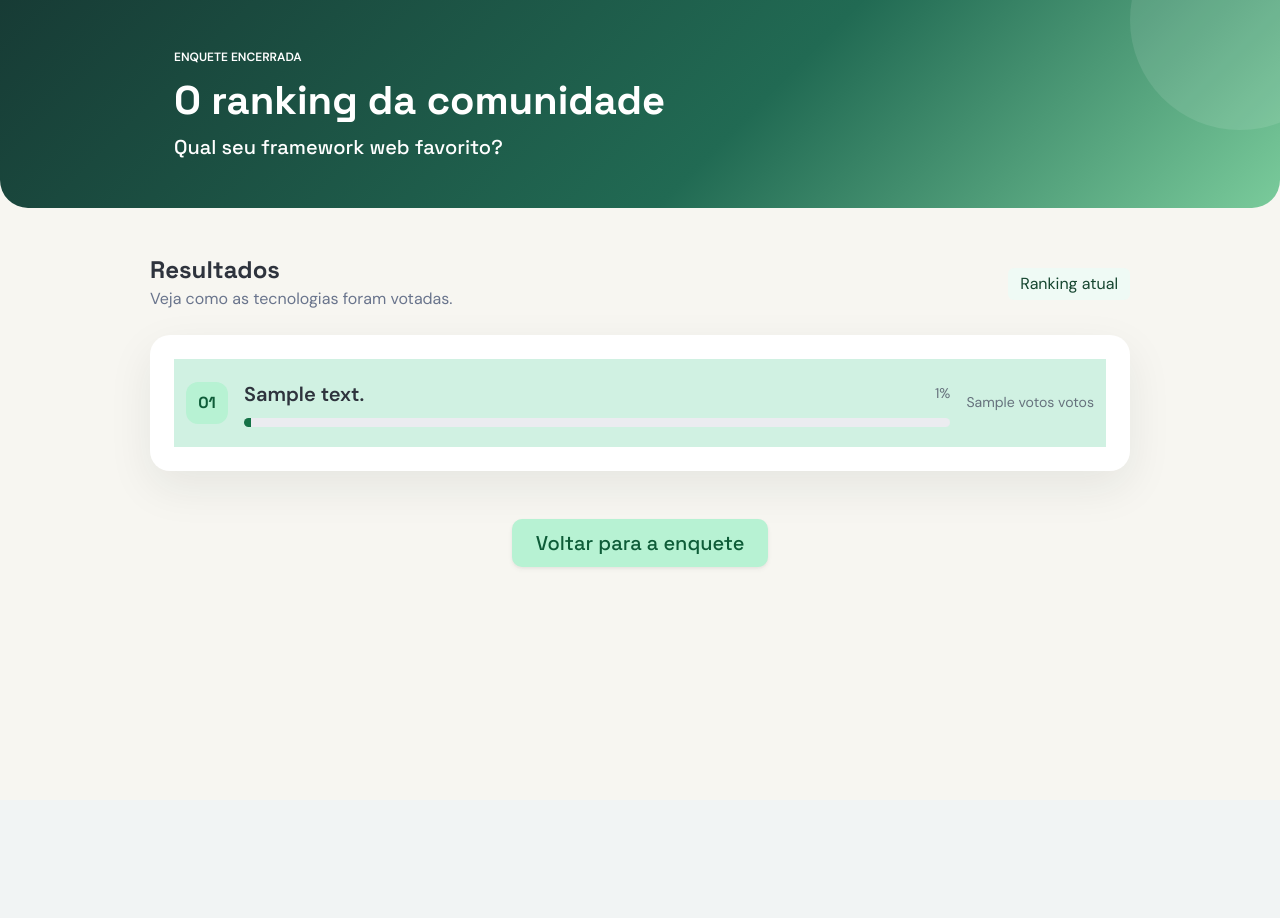
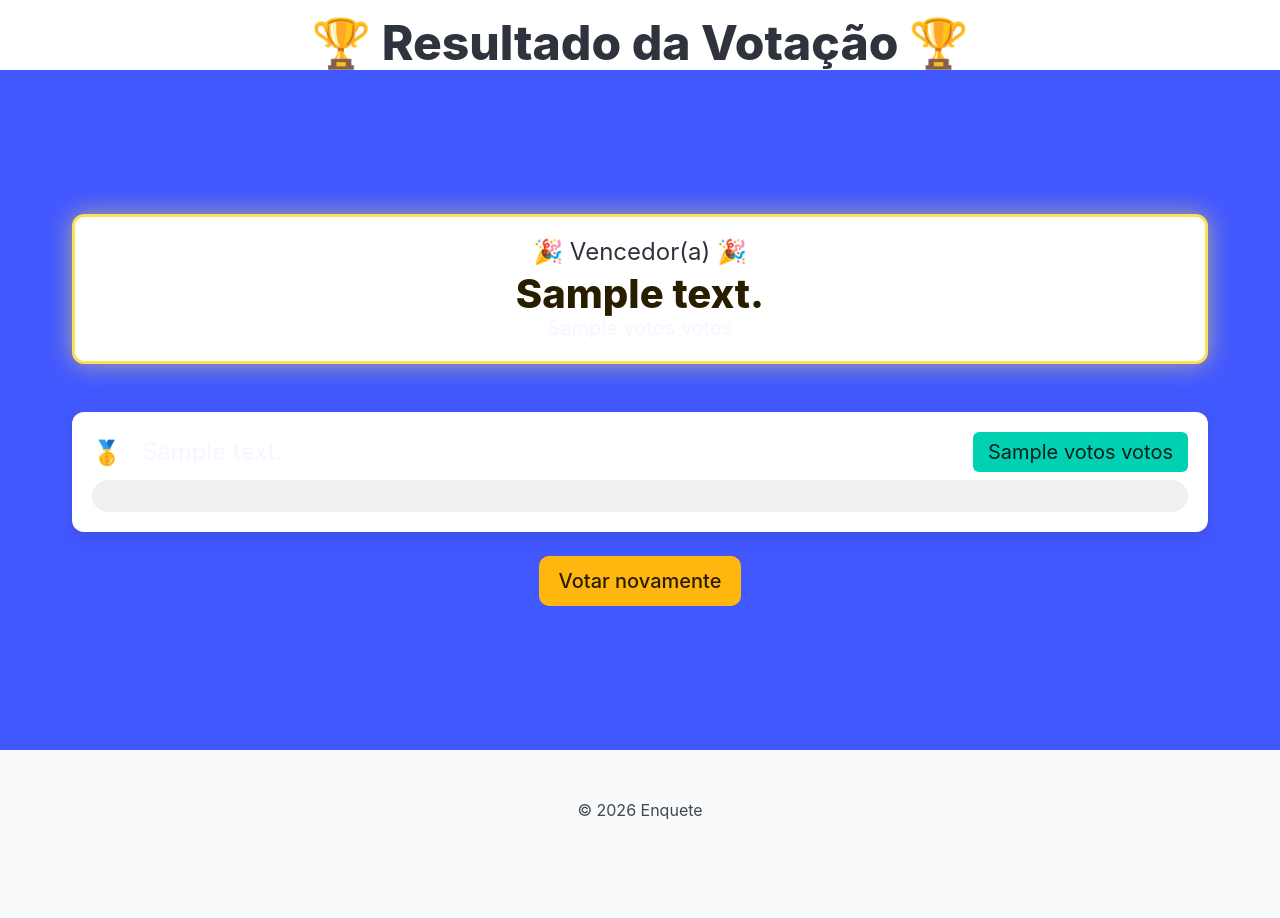
Before and after one commit to rodrigosoadev/devweb-20262, a Django app: template projsala/enquete/templates/enquete/resultado.html in a window 1280 px wide. Before the commit the page ends 569 px from the top, so only its background shows below. Run offline with Django 5.2, Linux system fonts and the light colour scheme; the template is opened without the code that fills it: most values are stand-ins (such as "Sample title", 1, 10 or a date in 2020).

Commit message:
fix: corrigindo arquivos

```diff
--- a/projsala/enquete/templates/enquete/index.html
+++ b/projsala/enquete/templates/enquete/index.html
@@ -14,7 +14,7 @@
         <section class="hero is-link">
             <div class="hero-body">
                 <div class="container">
-                    <form id="enquete-form" action="votar/" >
+                    <form id="enquete-form" action="{% url 'enquete:votar' %}" >
                         <h2 class="subtitle is-3">{{ pergunta }}</h2>
                         {% for alternativa in alternativas %}
                         <div class="control mb-3">
--- a/projsala/enquete/templates/enquete/resultado.html
+++ b/projsala/enquete/templates/enquete/resultado.html
@@ -3,129 +3,81 @@
 <head>
     <meta charset="UTF-8">
     <meta name="viewport" content="width=device-width, initial-scale=1.0">
-	<title>Resultado da enquete</title>
-	<link rel="preconnect" href="https://fonts.googleapis.com">
-	<link rel="preconnect" href="https://fonts.gstatic.com" crossorigin>
-	<link href="https://fonts.googleapis.com/css2?family=DM+Sans:wght@400;500;600;700&family=Space+Grotesk:wght@500;600;700&display=swap" rel="stylesheet">
+    <title>Resultado da Enquete</title>
     <link rel="stylesheet" href="https://cdn.jsdelivr.net/npm/bulma@1.0.4/css/bulma.min.css">
     <style>
-		:root {
-			--ink: #17212b;
-			--muted: #66727d;
-			--mint: #b7f2d3;
-			--mint-dark: #157347;
-			--cream: #f7f6f1;
+        .ranking-bar {
+            height: 2rem;
+            border-radius: 9999px;
+            background: linear-gradient(90deg, #00d1b2, #7a5af8);
+            transition: width 1s ease-in-out;
         }
-
-		html { background: var(--cream); }
-		body {
-			color: var(--ink);
-			font-family: "DM Sans", sans-serif;
-			min-height: 100vh;
+        .ranking-track {
+            background-color: #f0f0f0;
+            border-radius: 9999px;
+            overflow: hidden;
         }
-
-		.title, .subtitle, .button { font-family: "Space Grotesk", sans-serif; }
-		.results-shell { max-width: 980px; margin: 0 auto; }
-		.results-hero {
-			background: linear-gradient(135deg, #173b35 0%, #216a53 58%, #7acb9b 100%);
-			border-radius: 0 0 28px 28px;
-			color: white;
-			overflow: hidden;
-			position: relative;
-		}
-		.results-hero::after {
-			background: rgba(255, 255, 255, .1);
-			border-radius: 50%;
-			content: "";
-			height: 220px;
-			position: absolute;
-			right: -70px;
-			top: -90px;
-			width: 220px;
-		}
-		.results-hero .title, .results-hero .subtitle { color: white; position: relative; z-index: 1; }
-		.ranking-panel { background: white; border-radius: 20px; box-shadow: 0 16px 45px rgba(23, 33, 43, .08); }
-		.ranking-row { border-bottom: 1px solid #edf0ed; padding: 1.25rem 0; }
-		.ranking-row:last-child { border-bottom: 0; }
-		.rank-number {
-			align-items: center;
-			background: #eff5f1;
-			border-radius: 12px;
-			color: var(--mint-dark);
-			display: flex;
-			font-family: "Space Grotesk", sans-serif;
-			font-weight: 700;
-			height: 42px;
-			justify-content: center;
-			width: 42px;
-		}
-		.rank-number.is-winner { background: var(--mint); color: #0e5c38; }
-		.progress-wrap { flex: 1; }
-		.progress { background-color: #edf2ee; height: 9px; margin: .55rem 0 0; }
-		.progress::-webkit-progress-value { background-color: var(--mint-dark); }
-		.progress::-moz-progress-bar { background-color: var(--mint-dark); }
-		.metric { color: var(--muted); font-size: .88rem; white-space: nowrap; }
-		.vote-button { background: var(--mint); border: 0; color: #0e5c38; }
-		.vote-button:hover { background: #96e8bb; color: #0e5c38; }
-		@media (max-width: 600px) {
-			.results-hero { border-radius: 0 0 20px 20px; }
-			.ranking-panel { border-radius: 16px; }
-			.metric { font-size: .8rem; }
+        .winner-card {
+            border: 3px solid #ffdd57;
+            box-shadow: 0 0 25px rgba(255, 221, 87, 0.6);
         }
     </style>
 </head>
 <body>
+    <header>
+        <h1 class="title is-1 has-text-centered mt-4">🏆 Resultado da Votação 🏆</h1>
+    </header>
     <main>
-		<section class="results-hero">
-			<div class="results-shell px-5 py-6">
-				<p class="is-size-7 has-text-weight-semibold is-uppercase mb-3">Enquete encerrada</p>
-				<h1 class="title is-2 mb-3">O ranking da comunidade</h1>
-				<p class="subtitle is-5 mb-0">Qual seu framework web favorito?</p>
+        <section class="hero is-link is-medium">
+            <div class="hero-body">
+                <div class="container">
+                    {% with ranking=alternativas|dictsortreversed:"votos" %}
+
+                    <!-- Destaque do vencedor -->
+                    <div class="box winner-card has-text-centered mb-6">
+                        <p class="subtitle is-4 mb-1 has-text-dark">🎉 Vencedor(a) 🎉</p>
+                        <p class="title is-2 has-text-warning-dark">{{ ranking.0.texto }}</p>
+                        <p class="subtitle is-5">{{ ranking.0.votos }} voto{{ ranking.0.votos|pluralize }}</p>
                     </div>
-		</section>
 
-		<section class="section pt-6">
-			<div class="results-shell">
-				<div class="level mb-5">
+                    <!-- Ranking com barras -->
+                    {% for alternativa in ranking %}
+                    <div class="box mb-4">
+                        <div class="level mb-2">
                             <div class="level-left">
-						<div>
-							<h2 class="title is-4 mb-1">Resultados</h2>
-							<p class="has-text-grey">Veja como as tecnologias foram votadas.</p>
+                                <span class="title is-4 mr-2">
+                                    {% if forloop.first %}🥇{% elif forloop.counter == 2 %}🥈{% elif forloop.counter == 3 %}🥉{% else %}#{{ forloop.counter }}{% endif %}
+                                </span>
+                                <span class="subtitle is-4">{{ alternativa.texto }}</span>
+                            </div>
+                            <div class="level-right">
+                                <span class="tag is-primary is-large">{{ alternativa.votos }} voto{{ alternativa.votos|pluralize }}</span>
                             </div>
                         </div>
-					<div class="level-right">
-						<span class="tag is-success is-light is-medium">Ranking atual</span>
+                        <div class="ranking-track">
+                            {% if ranking.0.votos > 0 %}
+                                {% widthratio alternativa.votos ranking.0.votos 100 as percentual %}
+                            {% else %}
+                                {% widthratio 0 1 100 as percentual %}
+                            {% endif %}
+                            <div class="ranking-bar" style="width: {{ percentual }}%;"></div>
                         </div>
                     </div>
+                    {% endfor %}
 
-				<div class="ranking-panel p-5">
-					{% with itens=ranking|default:alternativas %}
-						{% for item in itens %}
-							<div class="ranking-row is-flex is-align-items-center {% if forloop.first %}has-background-success-light px-3{% endif %}">
-								<div class="rank-number {% if forloop.first %}is-winner{% endif %} mr-4">{{ forloop.counter|stringformat:"02d" }}</div>
-								<div class="progress-wrap">
-									<div class="is-flex is-justify-content-space-between is-align-items-center">
-										<strong class="is-size-5">{{ item.nome|default:item.texto }}</strong>
-										<span class="metric">{{ item.percentual|default:0 }}%</span>
+                    {% endwith %}
+
+                    <div class="has-text-centered mt-5">
+                        <a href="{% url 'enquete:index' %}" class="button is-warning is-medium">Votar novamente</a>
                     </div>
-									<progress class="progress is-success" value="{{ item.percentual|default:0 }}" max="100">{{ item.percentual|default:0 }}%</progress>
-								</div>
-								<span class="metric ml-4">{{ item.votos|default:0 }} voto{{ item.votos|default:0|pluralize }}</span>
-							</div>
-						{% empty %}
-							<div class="has-text-centered py-6">
-								<p class="title is-5">Ainda não há votos</p>
-								<p class="has-text-grey">Participe para inaugurar este ranking.</p>
-							</div>
-						{% endfor %}
-					{% endwith %}
-				</div>
-
-				<div class="has-text-centered mt-6">
-					<a class="button vote-button is-medium px-5" href="{% url 'index' %}">Voltar para a enquete</a>
                 </div>
             </div>
         </section>
     </main>
+    <footer class="footer">
+        <div class="content has-text-centered">
+            <p>&copy; 2026 Enquete</p>
+        </div>
+    </footer>
 </body>
 </html>
--- a/projsala/enquete/urls.py
+++ b/projsala/enquete/urls.py
@@ -1,6 +1,9 @@
 from django.urls import path
 from . import views
 
+app_name = 'enquete'
+
 urlpatterns = [
     path("", views.index, name='index'),
+    path("votacao/",views.votar,name='votar'),
 ]
--- a/projsala/imc/urls.py
+++ b/projsala/imc/urls.py
@@ -1,8 +1,11 @@
 from django.urls import path
 from . import views
+
+app_name = 'imc'
+
 urlpatterns = [
     path("", views.index,name='index'),
-    path("rodrigo/",views.rodrigo,name='rodrigo'),
+    path("heloisa/",views.heloisa,name='heloisa'),
     path("tabuada2/",views.tabuada2,name='tabuada2'),
     path("calcular/",views.calcular_imc,name='calcular_imc')
 ]
--- a/projsala/manage.py
+++ b/projsala/manage.py
@@ -7,7 +7,7 @@
 
 def main():
     """Run administrative tasks."""
-    os.environ.setdefault("DJANGO_SETTINGS_MODULE", "projectsala.settings")
+    os.environ.setdefault("DJANGO_SETTINGS_MODULE", "projsala.settings")
     try:
         from django.core.management import execute_from_command_line
     except ImportError as exc:
--- a/projsala/projectsala/asgi.py
+++ b/projsala/projsala/asgi.py
@@ -1,5 +1,5 @@
 """
-ASGI config for projectsala project.
+ASGI config for projsala project.
 
 It exposes the ASGI callable as a module-level variable named ``application``.
 
@@ -11,6 +11,6 @@
 
 from django.core.asgi import get_asgi_application
 
-os.environ.setdefault("DJANGO_SETTINGS_MODULE", "projectsala.settings")
+os.environ.setdefault("DJANGO_SETTINGS_MODULE", "projsala.settings")
 
 application = get_asgi_application()
--- a/projsala/projectsala/urls.py
+++ b/projsala/projsala/urls.py
@@ -1,5 +1,5 @@
 """
-URL configuration for projectsala project.
+URL configuration for projsala project.
 
 The `urlpatterns` list routes URLs to views. For more information please see:
     https://docs.djangoproject.com/en/6.1/topics/http/urls/
--- a/projsala/projectsala/wsgi.py
+++ b/projsala/projsala/wsgi.py
@@ -1,5 +1,5 @@
 """
-WSGI config for projectsala project.
+WSGI config for projsala project.
 
 It exposes the WSGI callable as a module-level variable named ``application``.
 
@@ -11,6 +11,6 @@
 
 from django.core.wsgi import get_wsgi_application
 
-os.environ.setdefault("DJANGO_SETTINGS_MODULE", "projectsala.settings")
+os.environ.setdefault("DJANGO_SETTINGS_MODULE", "projsala.settings")
 
 application = get_wsgi_application()
```
Also changed, not shown: projsala/enquete/views.py (+19 -6 lines), projsala/imc/newrouter.py (deleted, +0 -8 lines), projsala/imc/templates/index.html (renamed from projsala/imc/templates/enquete/index.html, +6 -5 lines), projsala/imc/templates/resultado.html (added, +25 -0 lines), projsala/imc/views.py (+5 -5 lines), projsala/projsala/settings.py (renamed from projsala/projectsala/settings.py, +8 -3 lines), projsala/projsala/__init__.py (added). Lines whose indentation alone changed are shown as unchanged.
